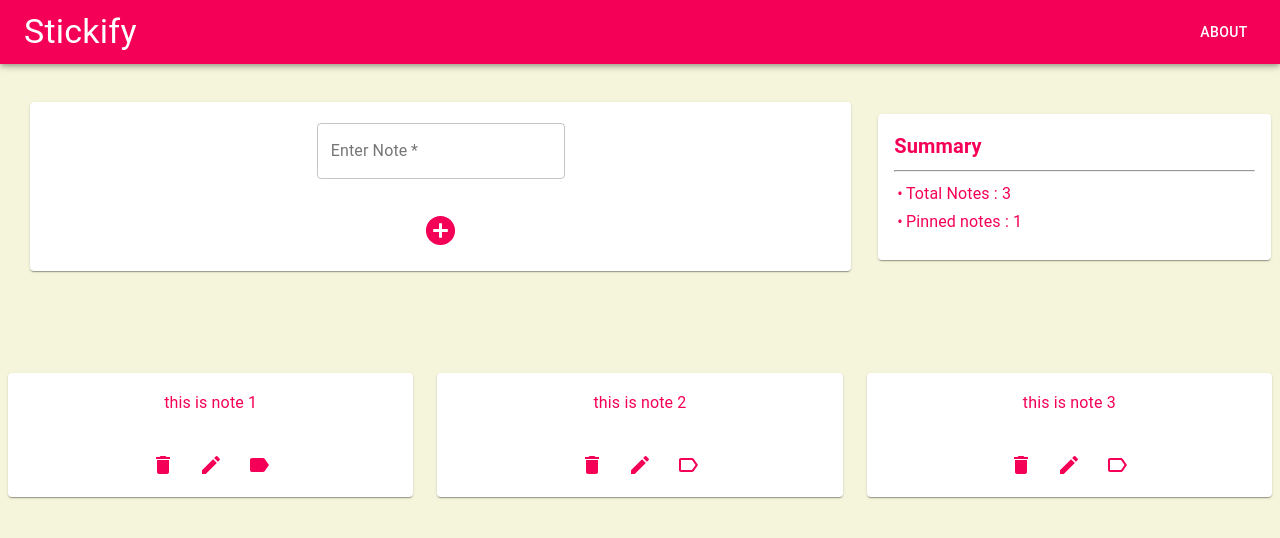
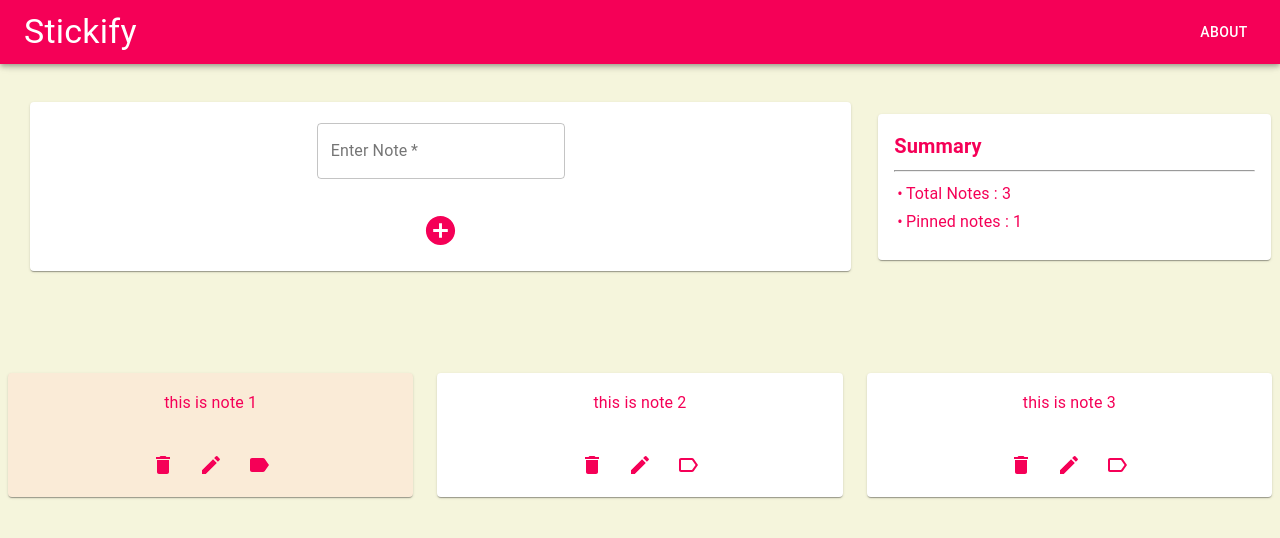
Before and after one commit to arajguha/stickify-mod, a React (Create React App) app: page / in a window 1280 px wide. Shown: the top 538 px of the page. Built offline with nearby package versions, Linux system fonts and the light colour scheme.

Commit message:
add accent to pinned note card

```diff
--- a/src/components/Dashboard/NotesList/NoteCard/NoteCard.js
+++ b/src/components/Dashboard/NotesList/NoteCard/NoteCard.js
@@ -23,6 +23,10 @@ const useStyles = makeStyles({
     },
     button: {
         margin: 'auto'
+    },
+    pinnedBackground: {
+        textAlign: 'center',
+        backgroundColor: '#FAEBD7'
     }
 })
 
@@ -49,10 +53,12 @@ const NoteCard = (props) => {
         props.pinNote(props.id)
     }
 
+    const cardClass = props.pinned ? 'pinnedBackground' : 'card'
+
     return (
         <>
             <Grid item xs={12} sm={4}>
-                <Card className={classes.card}>
+                <Card className={classes[cardClass]}>
                     <CardContent>
                         <Typography variant="subtitle1" color="secondary">
                             {props.text}
```
